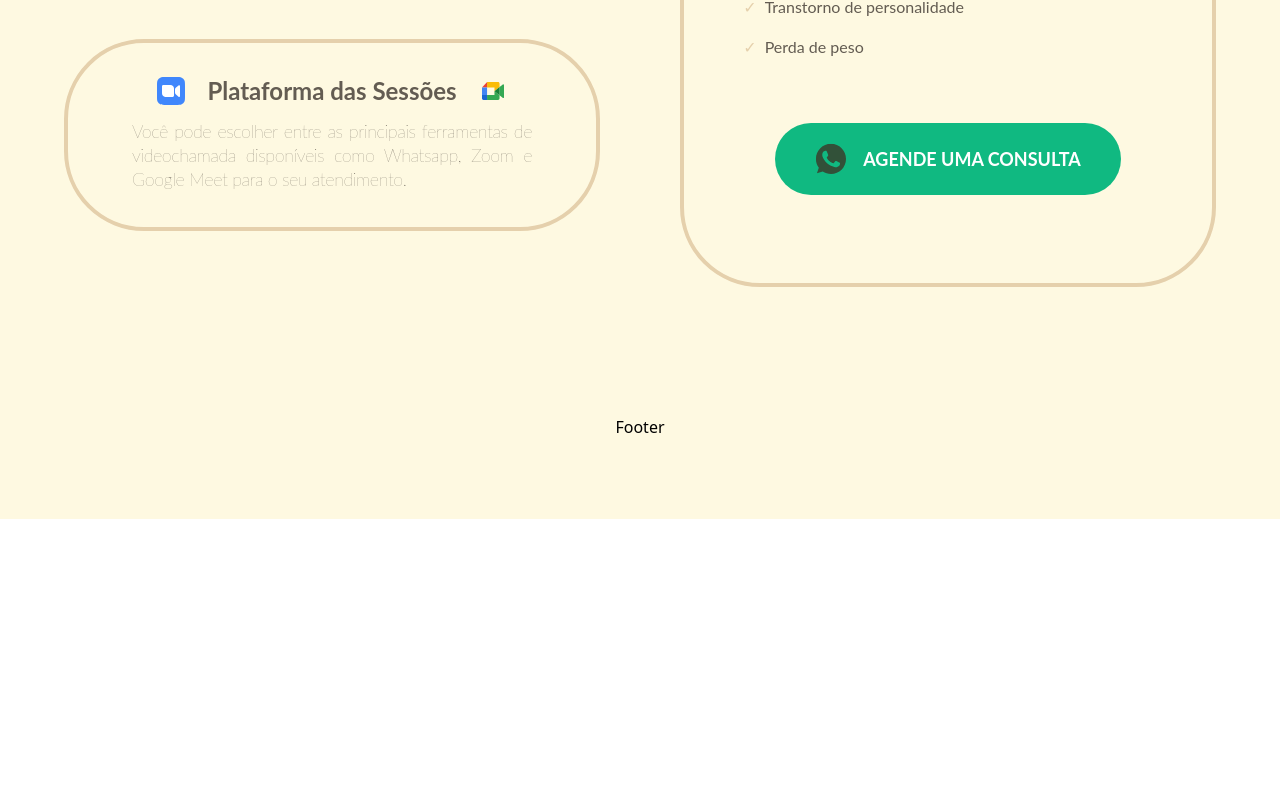
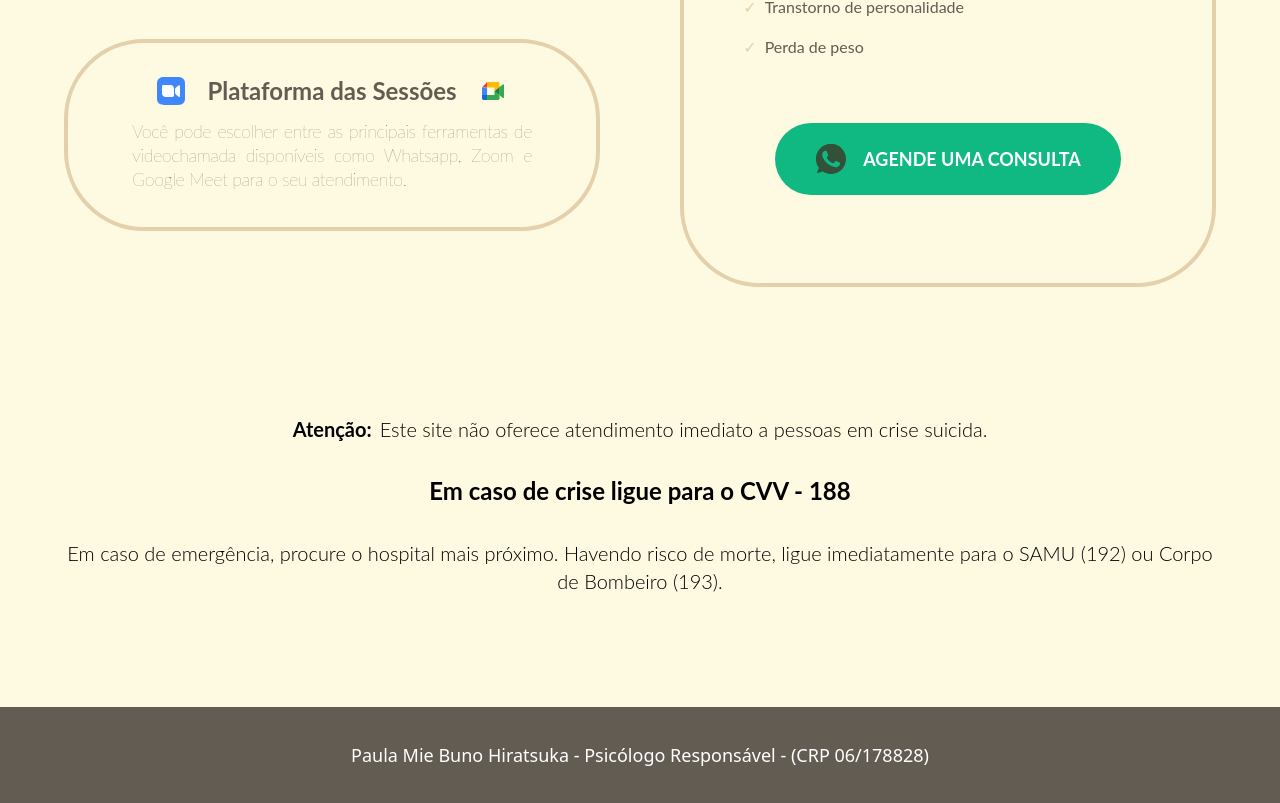
Before and after one commit to gabrielmunck/PaulaPsico, a React (Create React App) app: page / in a window 1280 px wide. Shown: the part 3927-4730 px from the top of the page. Before the commit the page ends 4446 px from the top, so only its background shows below. Built offline with nearby package versions, Linux system fonts and the light colour scheme.

Commit message:
Added Crp section

```diff
--- a/src/App.js
+++ b/src/App.js
@@ -4,7 +4,8 @@ import Publi from "./components/Publi";
 import About from "./components/About";
 import Services from "./components/Services";
 import Faq from "./components/Faq";
-import Footer from "./components/Footer";
+import Sos from "./components/Sos";
+import Crp from "./components/Crp";
 
 function App() {
   return (
@@ -16,7 +17,8 @@ function App() {
       <About />
       <Services />
       <Faq />
-      <Footer />
+      <Sos />
+      <Crp />
     </div>
   );
 }
--- /dev/null
+++ b/src/components/Crp.jsx
@@ -0,0 +1,13 @@
+
+
+function Crp() {
+  return (
+    <div className="w-full h-24 bg-contrast">
+        <div className=" w-full h-full flex justify-center items-center p-2">
+            <h1 className="flex max-w-[1400px] justify-center items-center text-md md:text-lg text-center text-white">Paula Mie Buno Hiratsuka - Psicólogo Responsável - (CRP 06/178828)</h1>
+        </div>
+    </div>
+  )
+}
+
+export default Crp
--- a/src/components/Footer.jsx
+++ /dev/null
@@ -1,18 +0,0 @@
-
-
-
-
-function Footer() {
-  return (
-    <footer>
-        <div className="w-full bg-background flex flex-col items-center justify-center py-10">
-            <div className="w-full flex flex-col items-center justify-center max-w-[1600px] mb-10 px-4 md:px-32">
-                <h1>Footer</h1>
-            </div>
-        </div>
-    </footer>
-  )
-}
-
-
-export default Footer;
--- /dev/null
+++ b/src/components/Sos.jsx
@@ -0,0 +1,24 @@
+function Sos() {
+  return (
+    <footer>
+      <div className="w-full bg-background flex flex-col items-center justify-center py-10">
+        <div className="w-full flex flex-col items-center justify-center mb-10 px-6 ">
+          <h4 className="flex flex-col md:flex-row justify-center w-full font-lato font-light text-center text-lg md:text-xl mb-8">
+            <p className="font-bold mr-2">Atenção:</p> Este site não oferece
+            atendimento imediato a pessoas em crise suicida.
+          </h4>
+          <h3 className="w-full font-lato font-bold text-center text-xl md:text-2xl mb-8">
+            Em caso de crise ligue para o CVV - 188
+          </h3>
+          <p className="w-full font-lato font-light text-center text-lg md:text-xl mb-8 md:px-10">
+            Em caso de emergência, procure o hospital mais próximo. Havendo
+            risco de morte, ligue imediatamente para o SAMU (192) ou Corpo de
+            Bombeiro (193).
+          </p>
+        </div>
+      </div>
+    </footer>
+  );
+}
+
+export default Sos;
```
